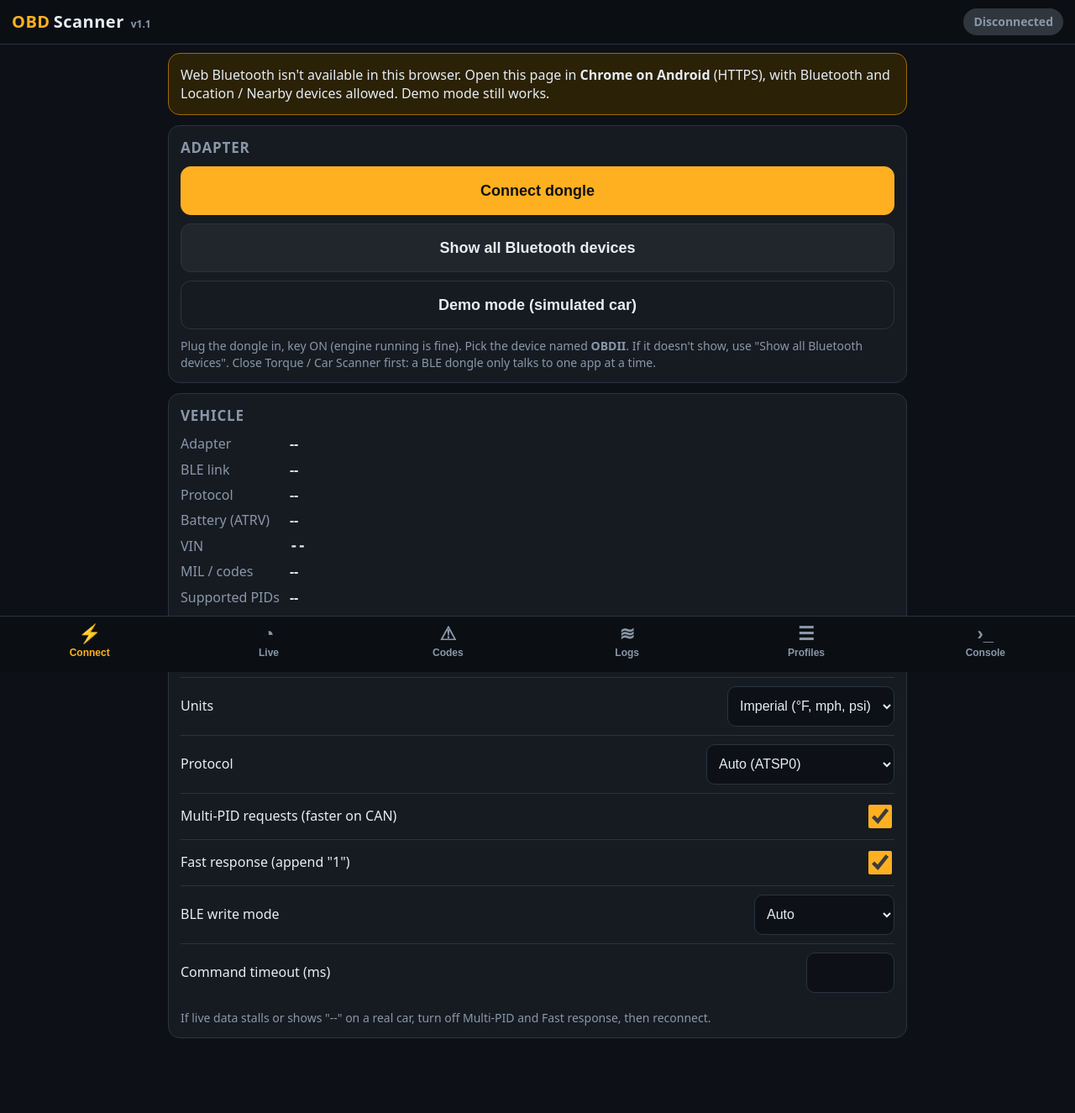
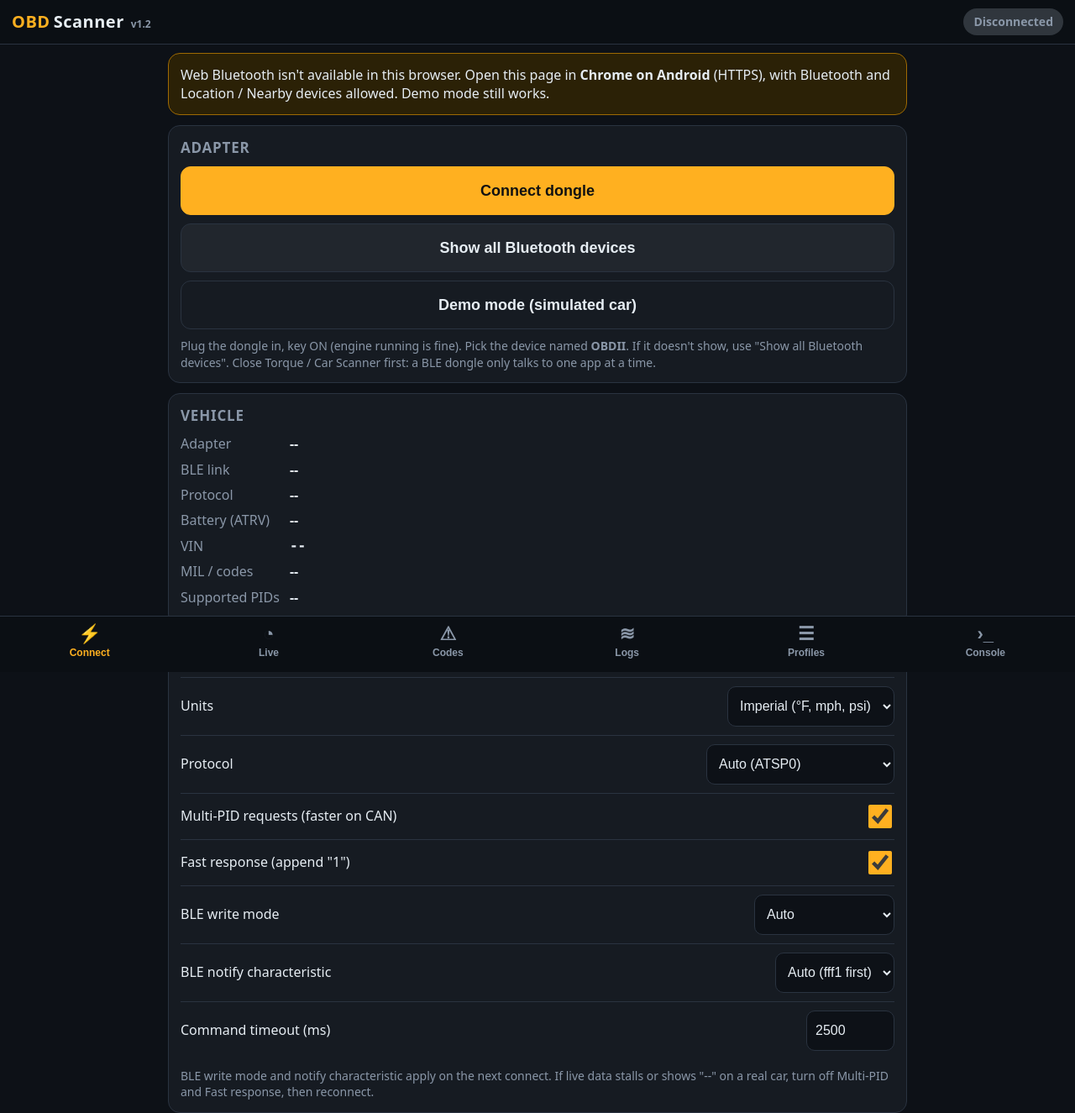
Before and after one commit to adioi909/obd-scanner, a website with bundled scripts: page index.html in a window 1280 px wide. Shown: the whole page at 84% size. Built offline with nearby package versions, Linux system fonts and the light colour scheme.

Commit message:
v1.2: html, service worker cache, package, README

```diff
--- a/index.html
+++ b/index.html
@@ -4,7 +4,7 @@
 <meta charset="utf-8">
 <meta name="viewport" content="width=device-width, initial-scale=1, viewport-fit=cover">
 <meta name="theme-color" content="#0d1117">
-<title>OBD Scanner v1.1</title>
+<title>OBD Scanner v1.2</title>
 <link rel="manifest" href="manifest.webmanifest">
 <link rel="icon" href="icons/icon.svg" type="image/svg+xml">
 <link rel="apple-touch-icon" href="icons/icon.svg">
@@ -12,7 +12,7 @@
 </head>
 <body>
 <header class="topbar">
-  <div class="brand">OBD<span>Scanner</span><small class="ver" id="app-ver">v1.1</small></div>
+  <div class="brand">OBD<span>Scanner</span><small class="ver" id="app-ver">v1.2</small></div>
   <div id="status" class="pill off" role="status">Disconnected</div>
 </header>
 
@@ -69,8 +69,11 @@
       <label class="row">BLE write mode
         <select id="s-write"><option value="auto">Auto</option><option value="without">Without response</option><option value="with">With response</option></select>
       </label>
+      <label class="row">BLE notify characteristic
+        <select id="s-notify"><option value="auto">Auto (fff1 first)</option><option value="fff1">fff1 only</option><option value="ffea">ffea only</option></select>
+      </label>
       <label class="row">Command timeout (ms)<input type="number" id="s-timeout" min="500" max="10000" step="100"></label>
-      <p class="hint">If live data stalls or shows "--" on a real car, turn off Multi-PID and Fast response, then reconnect.</p>
+      <p class="hint">BLE write mode and notify characteristic apply on the next connect. If live data stalls or shows "--" on a real car, turn off Multi-PID and Fast response, then reconnect.</p>
     </div>
   </section>
 
--- a/package.json
+++ b/package.json
@@ -1,7 +1,7 @@
 {
   "name": "obd-scanner",
-  "version": "1.1.0",
+  "version": "1.2.0",
   "private": true,
   "description": "Web Bluetooth OBD-II scanner for BLE ELM327 dongles",
-  "scripts": { "test": "node --test tests/core.test.js", "serve": "python3 -m http.server 8080" }
+  "scripts": { "test": "node --test tests/core.test.js tests/ble.test.js", "serve": "python3 -m http.server 8080" }
 }
--- a/sw.js
+++ b/sw.js
@@ -1,5 +1,5 @@
 /* Network-first service worker: always tries for the latest version, falls back to cache offline (e.g. in a shop with no signal). */
-var CACHE = 'obd-scanner-v1.1';
+var CACHE = 'obd-scanner-v1.2';
 var ASSETS = ['./', 'index.html', 'css/app.css', 'js/elm.js', 'js/pids.js', 'js/dtc.js', 'js/transport.js', 'js/obd.js', 'js/storage.js', 'js/chart.js', 'js/app.js', 'manifest.webmanifest', 'icons/icon.svg'];
 self.addEventListener('install', function (e) { e.waitUntil(caches.open(CACHE).then(function (c) { return c.addAll(ASSETS); }).then(function () { return self.skipWaiting(); })); });
 self.addEventListener('activate', function (e) { e.waitUntil(caches.keys().then(function (ks) { return Promise.all(ks.filter(function (k) { return k !== CACHE; }).map(function (k) { return caches.delete(k); })); }).then(function () { return self.clients.claim(); })); });
```
Also changed, not shown: README.md.
